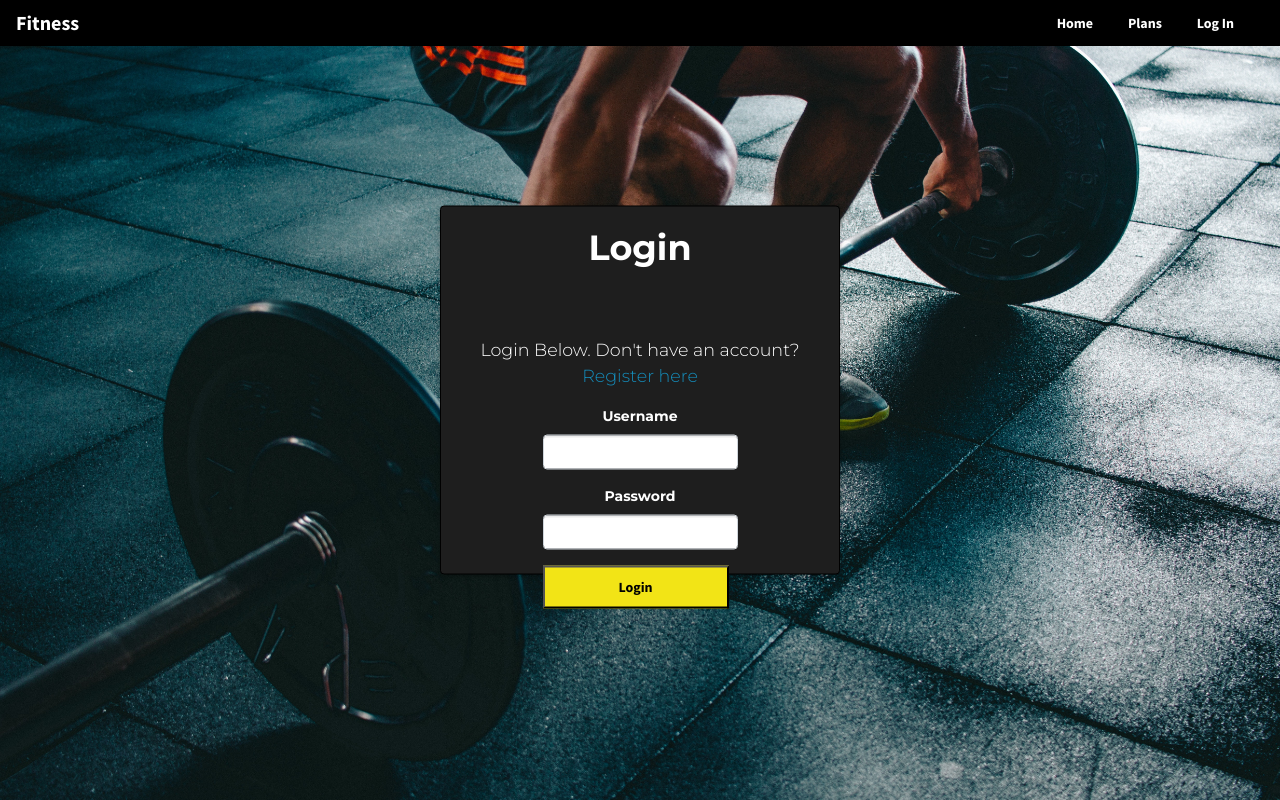
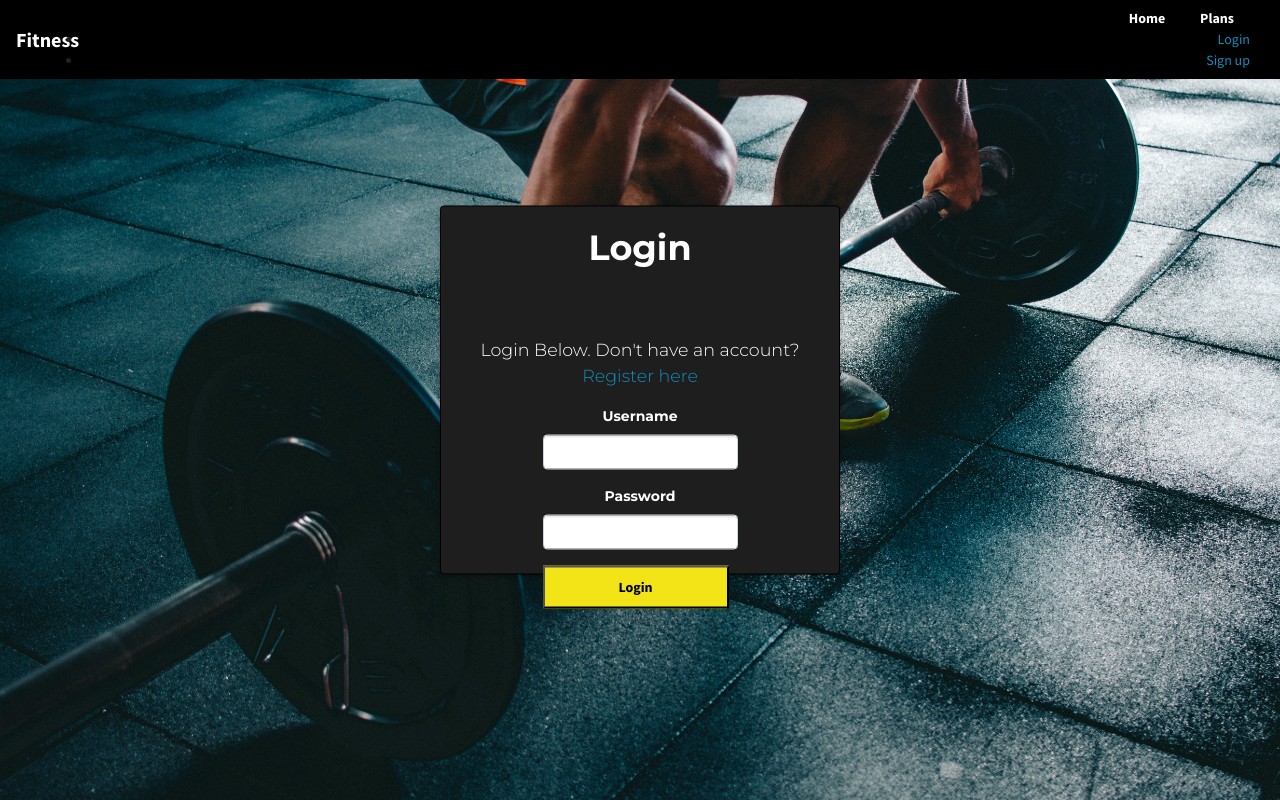
Before and after one commit to AndrewSushi/WorkoutRoutine, a Flask app: page /login in a window 1280 px wide. Run offline with Flask 3, Linux system fonts and the light colour scheme; some libraries are stand-ins or nearby versions.

Commit message:
Added jinja for the login, logout, and signup

```diff
--- a/templates/base.html
+++ b/templates/base.html
@@ -31,9 +31,18 @@
             <li class="main-nav_item">
                 <a href="404.html">Plans</a>
             </li>
-            <li class="main-nav_item">
-                <a href="/login">Log In</a>
-            </li>
+            {% if session['user_id'] %}
+                <li class="main-nav-item">
+                <a href="/logout">Logout</a>
+                </li>
+            {% else %}
+                <li class="main-nav-item">
+                <a href="/login">Login</a>
+                </li>
+                <li class="main-nav-item">
+                <a href="/register">Sign up</a>
+                </li>
+            {% endif %}
         </ul>
     </nav>
   </header>
```
